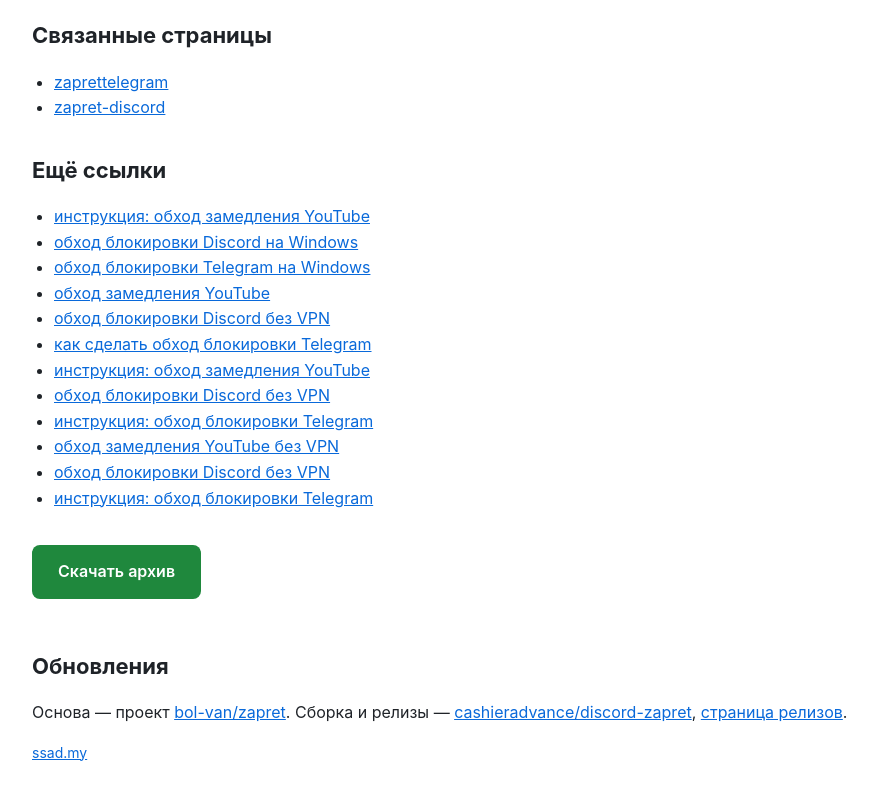
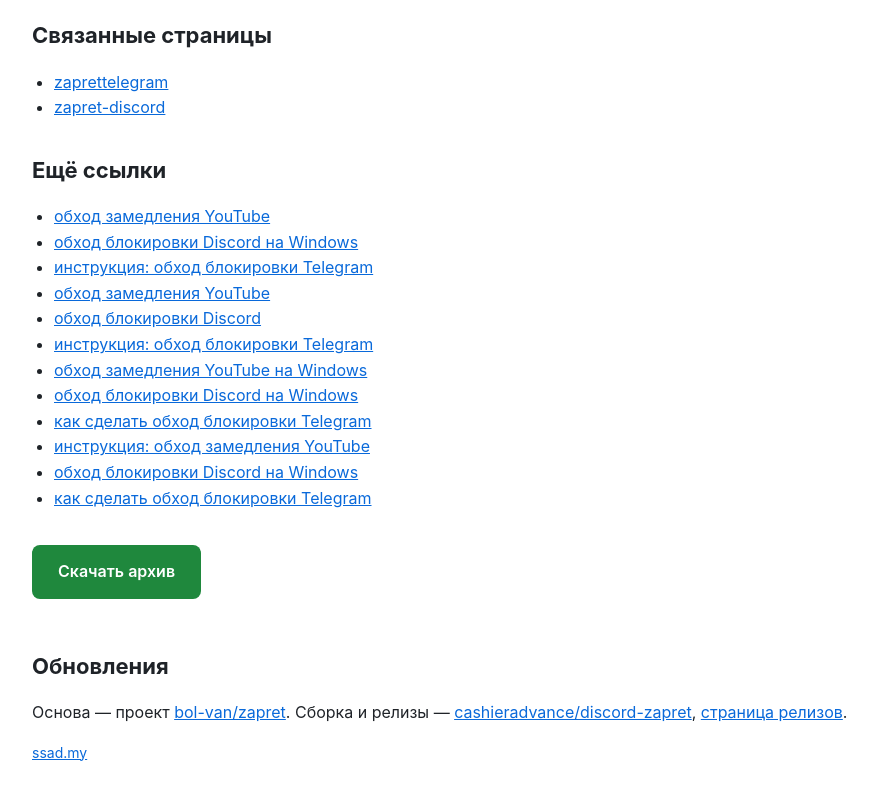
Before and after one commit to CashierAdvance/discord-zapret, a plain HTML site: page docs/index.html in a window 1280 px wide. Shown: the part 1990-2790 px from the top of the page, without its empty margins (198-1075 px from the left). Drawn offline with Linux system fonts and the light colour scheme.

Commit message:
Update docs

```diff
--- a/docs/index.html
+++ b/docs/index.html
@@ -95,18 +95,18 @@
 
   <h2>Ещё ссылки</h2>
   <ul>
-    <li><a href="https://github.com/ultimatedovejam/yOUTubeZaprET">инструкция: обход замедления YouTube</a></li>
-    <li><a href="https://github.com/arcticicommand86/discord-zapret">обход блокировки Discord на Windows</a></li>
-    <li><a href="https://github.com/boulderlightningshop/obhOD-teleGRam">обход блокировки Telegram на Windows</a></li>
-    <li><a href="https://github.com/courtwalkerrestore/zapret-youtube">обход замедления YouTube</a></li>
-    <li><a href="https://github.com/boundaryoftrough/discordzapret">обход блокировки Discord без VPN</a></li>
-    <li><a href="https://github.com/griffinaidarn/zaprEt-TELEgraM">как сделать обход блокировки Telegram</a></li>
-    <li><a href="https://github.com/consciousnesstoucan/zapRET-YOutUBE">инструкция: обход замедления YouTube</a></li>
-    <li><a href="https://github.com/capitaljouninnail/zapretdiscord">обход блокировки Discord без VPN</a></li>
-    <li><a href="https://github.com/conquerorclimber41/telegram-unban">инструкция: обход блокировки Telegram</a></li>
-    <li><a href="https://github.com/cosmicbursartuck/youtubezapret">обход замедления YouTube без VPN</a></li>
-    <li><a href="https://github.com/battalioncuttlefish/zaprET-DiSCOrd">обход блокировки Discord без VPN</a></li>
-    <li><a href="https://github.com/autocratdepict/TelegramObhod">инструкция: обход блокировки Telegram</a></li>
+    <li><a href="https://github.com/werewolfturtle/ObhodYoutube">обход замедления YouTube</a></li>
+    <li><a href="https://github.com/assemblydefine/discordzapret">обход блокировки Discord на Windows</a></li>
+    <li><a href="https://github.com/squaresystemsucceed/TelegramObhod">инструкция: обход блокировки Telegram</a></li>
+    <li><a href="https://github.com/diameterrigazebo/youtubezapret">обход замедления YouTube</a></li>
+    <li><a href="https://github.com/floodhornbillplank/discordzapret">обход блокировки Discord</a></li>
+    <li><a href="https://github.com/tornadoclecloak/teleGRAmobhOD">инструкция: обход блокировки Telegram</a></li>
+    <li><a href="https://github.com/peltpixelshock35/yOUTubeZaprET">обход замедления YouTube на Windows</a></li>
+    <li><a href="https://github.com/lockedhoopoeobey/discordzapret">обход блокировки Discord на Windows</a></li>
+    <li><a href="https://github.com/thornnewtstring/TelegramObhod">как сделать обход блокировки Telegram</a></li>
+    <li><a href="https://github.com/boulderbakerunveil/yoUTUBe-unBaN">инструкция: обход замедления YouTube</a></li>
+    <li><a href="https://github.com/betaglistaple/discordzapret">обход блокировки Discord на Windows</a></li>
+    <li><a href="https://github.com/lowerdragonbless/teleGRAmobhOD">как сделать обход блокировки Telegram</a></li>
   </ul>
 
   <p><a class="cta" href="https://github.com/cashieradvance/discord-zapret/releases/latest">Скачать архив</a></p>
```
